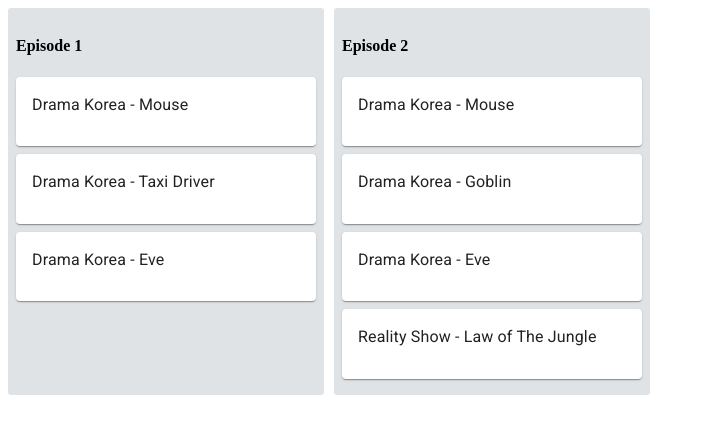
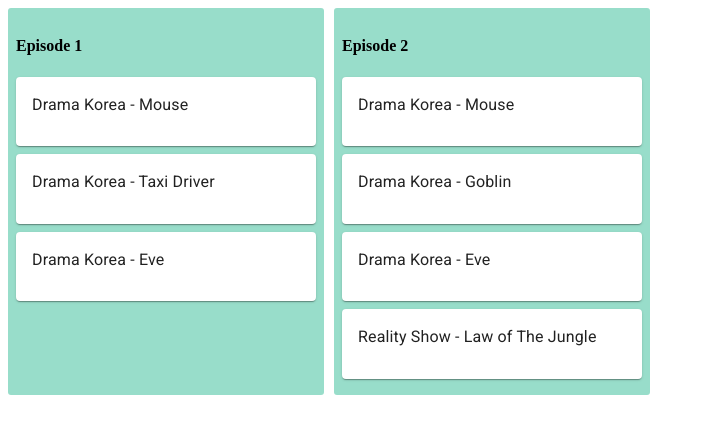
Before and after one commit to galuhraka/qubisa-todo-list, a React (Create React App) app: page / in a window 1280 px wide. Shown: the top 434 px of the page, without its empty margins (0-705 px from the left). Built offline with nearby package versions, Linux system fonts and the light colour scheme.

Commit message:
Setup Todo-List using Redux

```diff
--- a/src/components/todo-list/TodoList.js
+++ b/src/components/todo-list/TodoList.js
@@ -14,7 +14,7 @@ const TodoList = ({ title, cards }) => {
 
 const styles = {
   container: {
-    backgroundColor: "#dfe3e6",
+    backgroundColor: "#98DDCA",
     borderRadius: 3,
     width: 300,
     padding: 8,
```
